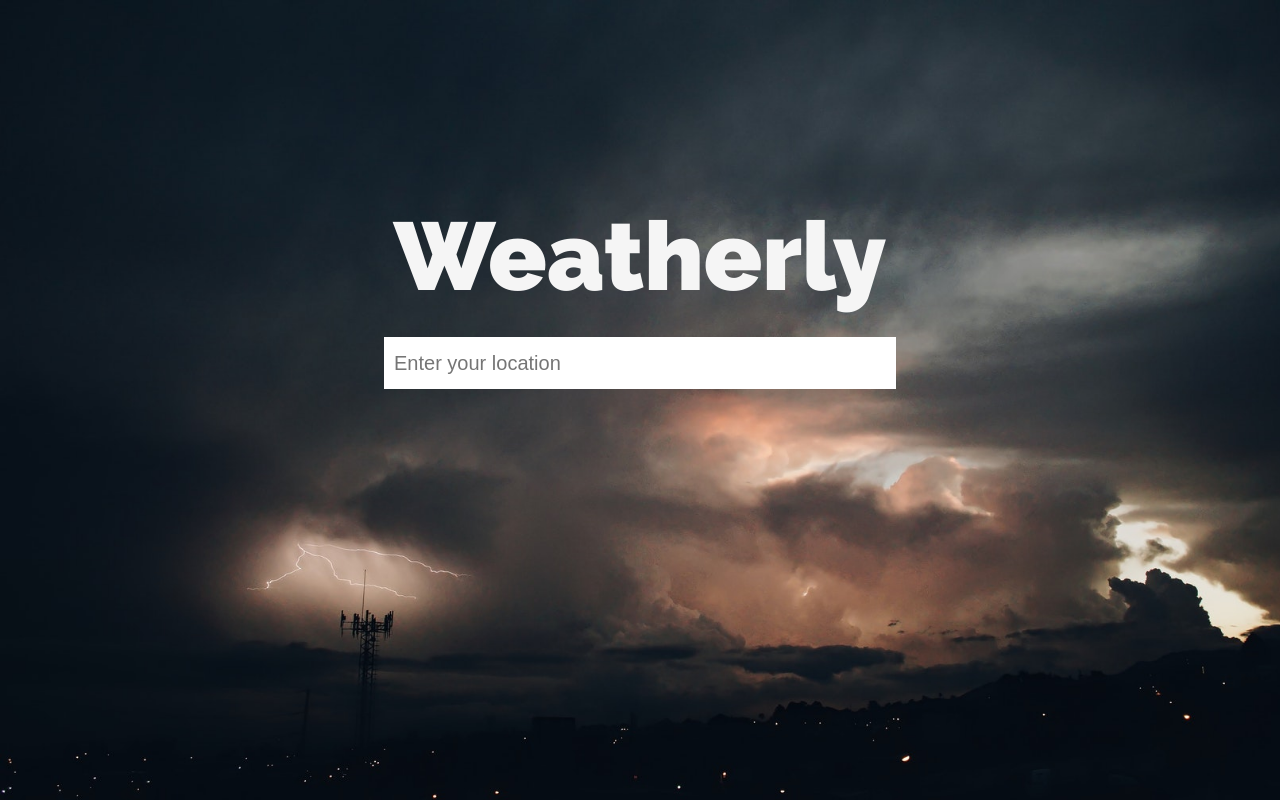
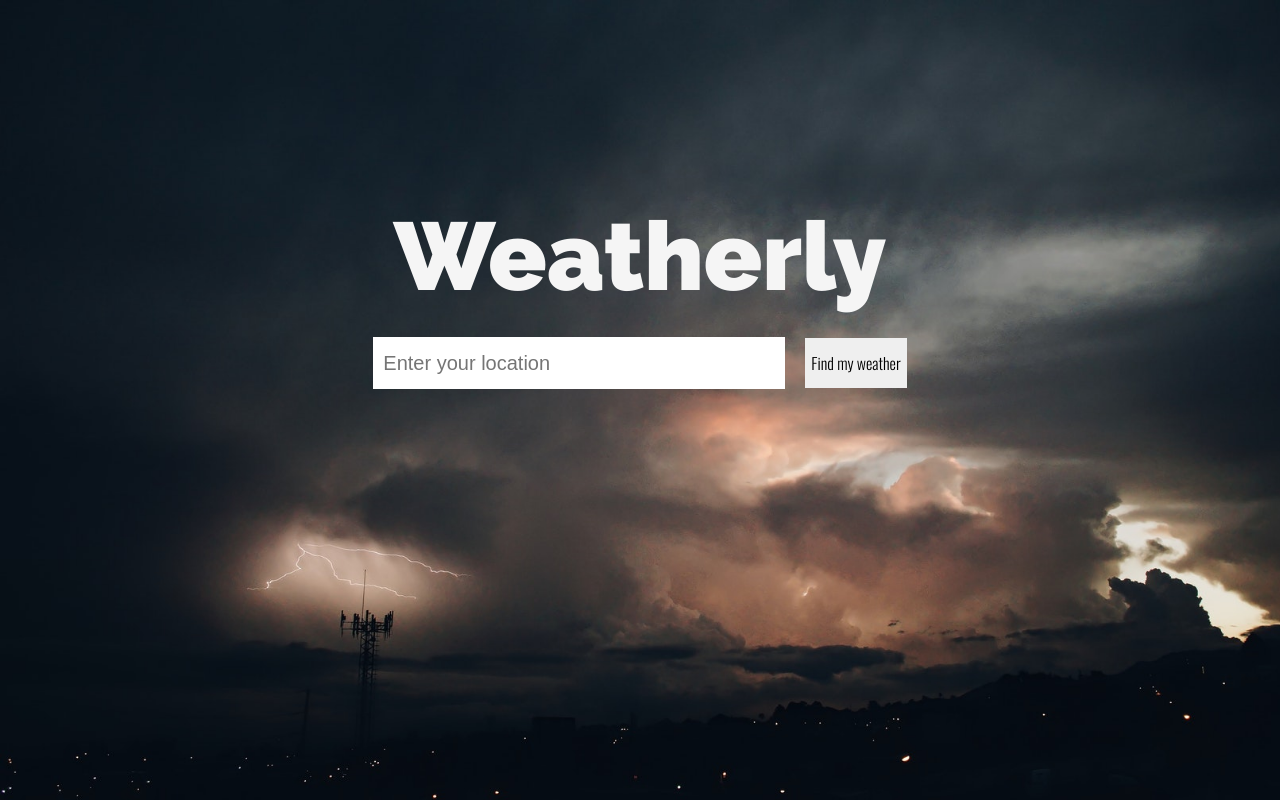
Before and after one commit to CamBuscher/weatherly, a React (Create React App) app: page / in a window 1280 px wide. Built offline with nearby package versions, Linux system fonts and the light colour scheme.

Commit message:
Add button to submit location

```diff
--- a/public/index.html
+++ b/public/index.html
@@ -5,7 +5,7 @@
     <meta name="viewport" content="width=device-width, initial-scale=1, shrink-to-fit=no">
     <meta name="theme-color" content="#000000">
     <link href="https://fonts.googleapis.com/css?family=Raleway:900" rel="stylesheet">
-    <link href="https://fonts.googleapis.com/css?family=Oswald:400,600" rel="stylesheet">
+    <link href="https://fonts.googleapis.com/css?family=Oswald:300,400,600" rel="stylesheet">
     <title>React App</title>
   </head>
   <body>
--- a/src/InitialInput.js
+++ b/src/InitialInput.js
@@ -10,17 +10,19 @@ export default class InitialInput extends Component {
     }
   }
 
-  render() {
+  render(props) {
     return(
       <div>
         <input
           placeholder='Enter your location'
+          type='text'
           onChange={(event) => {
             this.setState({
               userLocationInput: event.target.value
             })
           }}
         />
+        <button>Find my weather</button>
       </div>
     )
   }
--- a/src/Styles/InitialInput.css
+++ b/src/Styles/InitialInput.css
@@ -1,7 +1,22 @@
 input {
-  width: 500px;
+  width: 400px;
   height: 50px;
   border: none;
   font-size: 20px;
   padding-left: 10px;
 }
+
+button {
+  margin-left: 20px;
+  font-family: 'Oswald', sans-serif;
+  font-weight: 300;
+  line-height: 20px;
+  font-size: 16px;
+  height: 50px;
+  border: none;
+}
+
+button:hover {
+  box-shadow: 2px 2px 10px #1B1C21;
+  background-color: #D4E0E6;
+}
```
